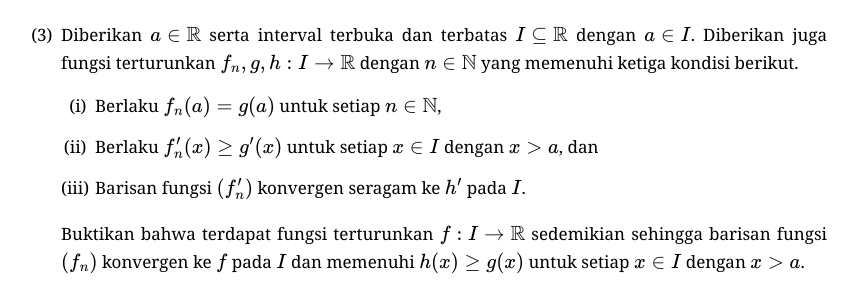
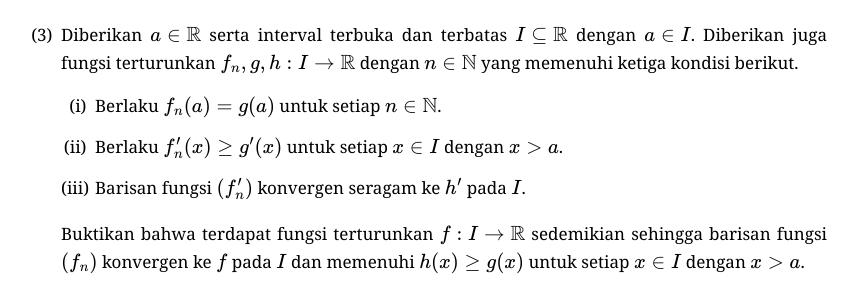
Before and after one commit to calculusgamingindonesia/calculusgamingindonesia.github.io, a Jekyll site: the page built from _posts/2026-07-01-knmipa-nas-mat-20-2.md, in a window 1280 px wide. Shown: the part 684-982 px from the top of the page, without its empty margins (213-1071 px from the left). Built offline with Jekyll 4.4.1, drawn with Linux system fonts in a browser that asks for light colours; some web fonts are replaced.

Commit message:
Update 2026-07-01-knmipa-nas-mat-20-2.md

```diff
--- a/_posts/2026-07-01-knmipa-nas-mat-20-2.md
+++ b/_posts/2026-07-01-knmipa-nas-mat-20-2.md
@@ -42,8 +42,8 @@ urutan: 10
    </details>
 
 3. Diberikan $a\in\mathbb{R}$ serta interval terbuka dan terbatas $I\subseteq\mathbb{R}$ dengan $a\in I$. Diberikan juga fungsi terturunkan $f_n, g, h:I\to\mathbb{R}$ dengan $n\in\mathbb{N}$ yang memenuhi ketiga kondisi berikut.
-   * (i) Berlaku $f_n(a)=g(a)$ untuk setiap $n\in\mathbb{N}$,
-   * (ii) Berlaku $f_n'(x)\geq g'(x)$ untuk setiap $x\in I$ dengan $x>a$, dan
+   * (i) Berlaku $f_n(a)=g(a)$ untuk setiap $n\in\mathbb{N}$.
+   * (ii) Berlaku $f_n'(x)\geq g'(x)$ untuk setiap $x\in I$ dengan $x>a$.
    * (iii) Barisan fungsi $(f_n')$ konvergen seragam ke $h'$ pada $I$.
 
    Buktikan bahwa terdapat fungsi terturunkan $f:I\to\mathbb{R}$ sedemikian sehingga barisan fungsi $(f_n)$ konvergen ke $f$ pada $I$ dan memenuhi $h(x)\geq g(x)$ untuk setiap $x\in I$ dengan $x>a$.
```
